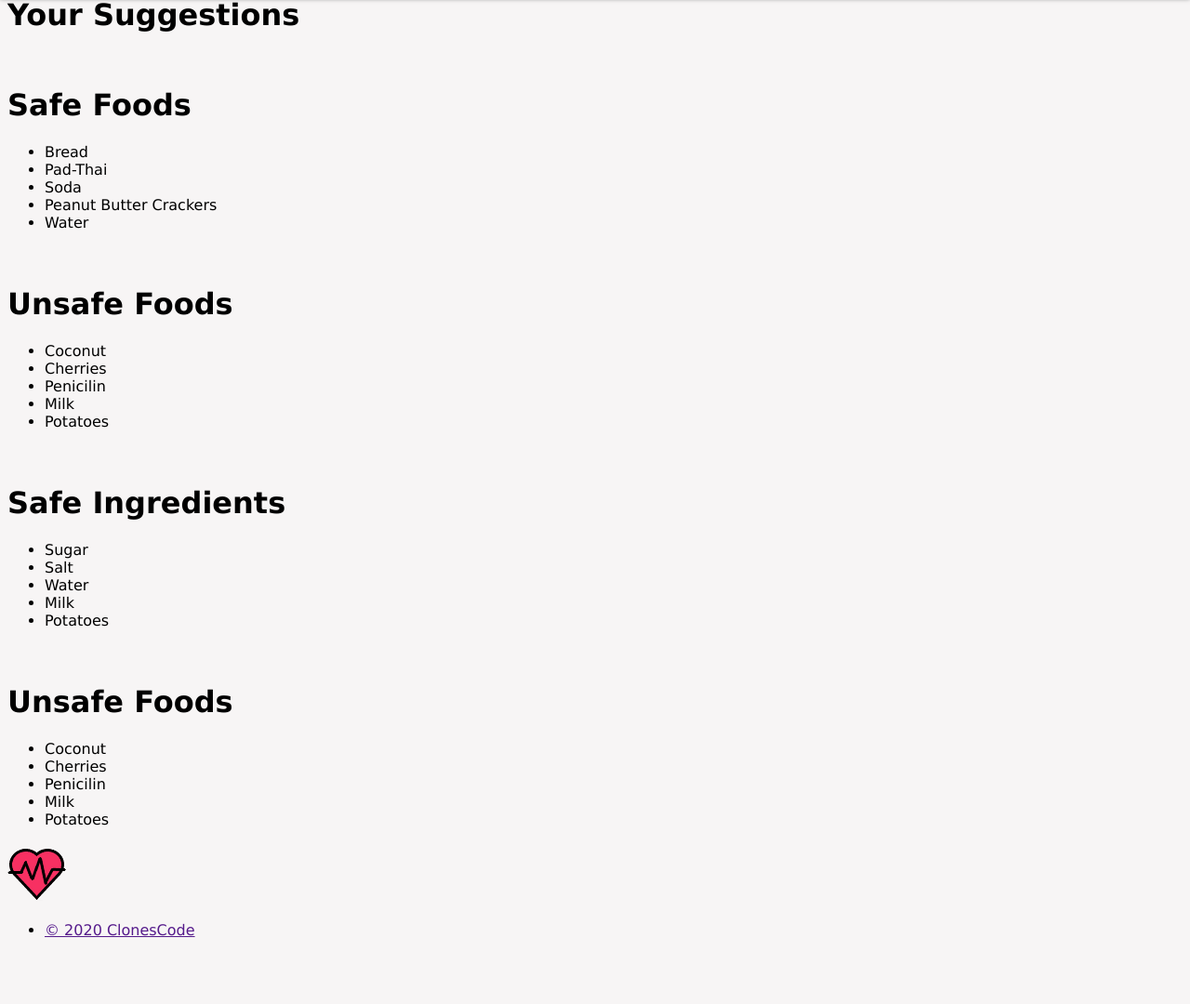
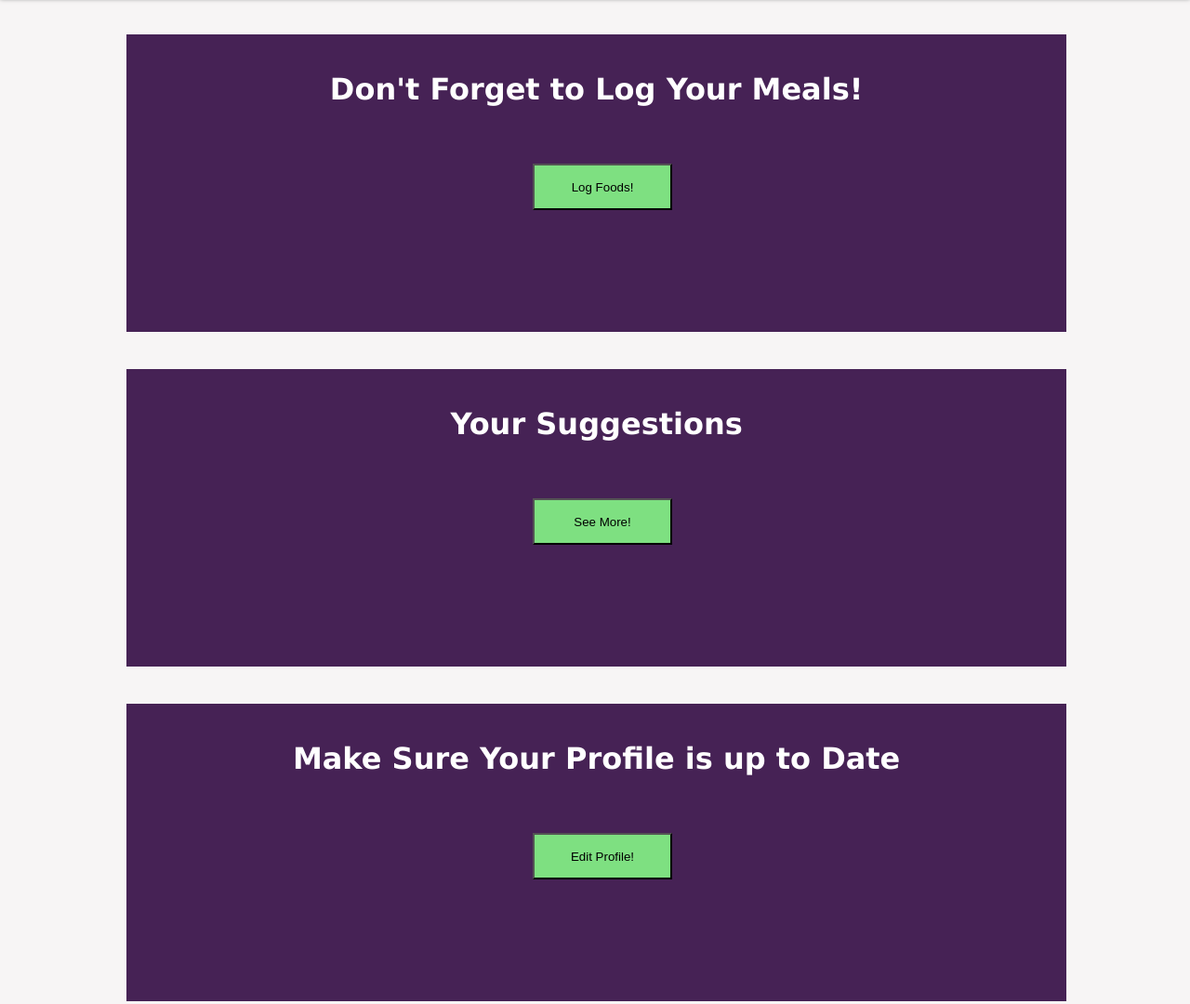
Before and after one commit to GenericP3rson/InflaTracker, a website: page Frontend/home.html in a window 1280 px wide. Shown: the part 123-1203 px from the top of the page at 93% size. Before the commit the page ends 1149 px from the top, so only its background shows below. Drawn offline with Linux system fonts and the light colour scheme; a web font is replaced by a local one.

Commit message:
Updated About screen and Created a beta Home screen

```diff
--- a/Frontend/home.html
+++ b/Frontend/home.html
@@ -23,6 +23,7 @@
             background: var(--shade-2);
             overflow: hidden;
             box-shadow: 0 0.1em 5px 0 rgba(0, 0, 0, 0.5);
+            z-index: 1000;
         }
         #logo_div {
             width: 100%;
@@ -56,9 +57,6 @@
             width: calc(var(--top-bar-size) - 1em);
             height: calc(var(--top-bar-size) - 1em);
             position: relative;
-            /* filter: hue-rotate(200deg) brightness(150%); */
-            /* top: 50vh; */
-            /* margin-top: calc(var(--top-bar-size)); */
         }
         #wrapper > #small {
             display: block;
@@ -71,6 +69,81 @@
         }
         body {
             margin-top: var(--top-bar-size);
+        }
+        #bottom_bar {
+            position: relative;
+            top: 0;
+            left: 0;
+            background-color: var(--background);
+            width: 100%;
+            height: 10vh;
+            border-top: 1px solid grey;
+        }
+
+        #bottom {
+            position: relative;
+            height: 8vh;
+            width: 8vh;
+            padding: 0;
+            margin: 0;
+            float: left;
+        }
+
+        #copy {
+            float: right;
+            padding-top: 0;
+            /* margin-top: -1px; */
+            position: relative;
+            /* padding-top: 0px; */
+        }
+
+        #copy:hover {
+            color: var(--colour1)
+        }
+
+        button {
+            width: 150px;
+            height: 50px;
+            background-color: #7ee081;
+            left: calc(40vw - 75px);
+            position: relative;
+            margin-top: 5vh;
+        }
+
+        @keyframes example {
+            0%   {transform: rotate(0deg);}
+            50%  {transform: rotate(5deg);}
+            /* 80%  {transform: rotate(-10deg);} */
+            100% {transform: rotate(0deg);}
+            /* 0%   {transform: rotate(0deg);}
+            33% {tranform: rotate(10deg);}
+            33% {tranform: rotate(0deg);} */
+        }
+
+        button:hover {
+            /* transform: rotate(15deg); */
+            /* background-color: red; */
+            animation-name: example;
+            animation-duration: 1s;
+            background-color: #c3f3c0;
+        }
+
+        .section {
+            position: relative;
+            width: 80%;
+            left: 10vw;
+            height: 40vh;
+            background-color: #462255;
+            margin-top: 5vh;
+            margin-bottom: 5vh;
+        }
+        .subhead {
+            padding-top: 5vh;
+            color: white;
+            text-align: center;
+        }
+        #select {
+            margin-top: 20vh;
         }
     </style>
 </head>
@@ -87,86 +160,19 @@
         <a href="profile.html" class="right">Profile</a>
         <a href="predictions.html" class="right">Predictions</a>
     </div>
-    <div id="front">
-        <h1 id="top">Your Suggestions</h1>
+    <div id = "select" class = "section">
+        <h1 class = "subhead">Don't Forget to Log Your Meals!</h1>
+        <button>Log Foods!</button>
     </div>
-    <div id="sugpage">
-        <div class="card" id="card1">
-            <h1 id="title"><br>Safe Foods</h1>
-            <ul id="list1">
-                <!-- TODO : Get the Foods (Top 5) -->
-                <li class="list">Bread</li>
-                <li class="list">Pad-Thai</li>
-                <li class="list">Soda</li>
-                <li class="list">Peanut Butter Crackers</li>
-                <li class="list">Water</li>
-            </ul>
+    <div id = "suggestions" class = "section">
+        <h1 class = "subhead">Your Suggestions</h1>
+        <div id = "three_suggestions"></div>
+        <button>See More!</button>
     </div>
-        <div class="card" id="card2">
-            <h1 id="title"><br>Unsafe Foods</h1>
-            <ul id="list1">
-                <!-- TODO : Get the Foods (Top 5) -->
-                <li class="list">Coconut</li>
-                <li class="list">Cherries</li>
-                <li class="list">Penicilin</li>
-                <li class="list">Milk</li>
-                <li class="list">Potatoes</li>
-            </ul>
+    <div id = "profile" class = "section">
+        <h1 class="subhead">Make Sure Your Profile is up to Date</h1>
+        <button>Edit Profile!</button>
     </div>
-        <div class="card" id="card2">
-            <h1 id="title"><br>Safe Ingredients</h1>
-            <ul id="list1">
-                <!-- TODO : Get the Foods (Top 5) -->
-                <li class="list">Sugar</li>
-                <li class="list">Salt</li>
-                <li class="list">Water</li>
-                <li class="list">Milk</li>
-                <li class="list">Potatoes</li>
-            </ul>
-        </div>
-        <div class="card" id="card2">
-            <h1 id="title"><br>Unsafe Foods</h1>
-            <ul id="list1">
-                <!-- TODO : Get the Foods (Top 5) -->
-                <li class="list">Coconut</li>
-                <li class="list">Cherries</li>
-                <li class="list">Penicilin</li>
-                <li class="list">Milk</li>
-                <li class="list">Potatoes</li>
-            </ul>
-        </div>
-        <!-- <div class= "card" id = "card2">
-                <ul id = "top_bar_2">
-                    <li>
-                        <div class="cardt2" id="leftcard">
-                            <h1><br>Unsafe Foods</h1>
-                            <ul>
-                                TODO : Get the Foods (Top 5)
-                                <li class="list">Coconut</li>
-                                <li class="list">Cherries</li>
-                                <li class="list">Penicilin</li>
-                                <li class="list">Milk</li>
-                                <li class="list">Potatoes</li>
-                            </ul>
-                        </div>
-                    </li>
-                    <li>
-                        <div class="cardt2" id="rightcard">
-                            <h1><br>Unsafe Foods</h1>
-                            <ul>
-                                TODO : Get the Foods (Top 5)
-                                <li class="list">Coconut</li>
-                                <li class="list">Cherries</li>
-                                <li class="list">Penicilin</li>
-                                <li class="list">Milk</li>
-                                <li class="list">Potatoes</li>
-                            </ul>
-                        </div>
-                    </li>
-                </ul>
-            </div> -->
-    </div>
-
     <div id="bottom_bar">
         <a href=""><img id="bottom" src="favicon.ico"></a>
         <ul id="top_bar_2">
```
Also changed, not shown: Frontend/about.html (+88 -2 lines). Lines whose indentation alone changed are shown as unchanged.
